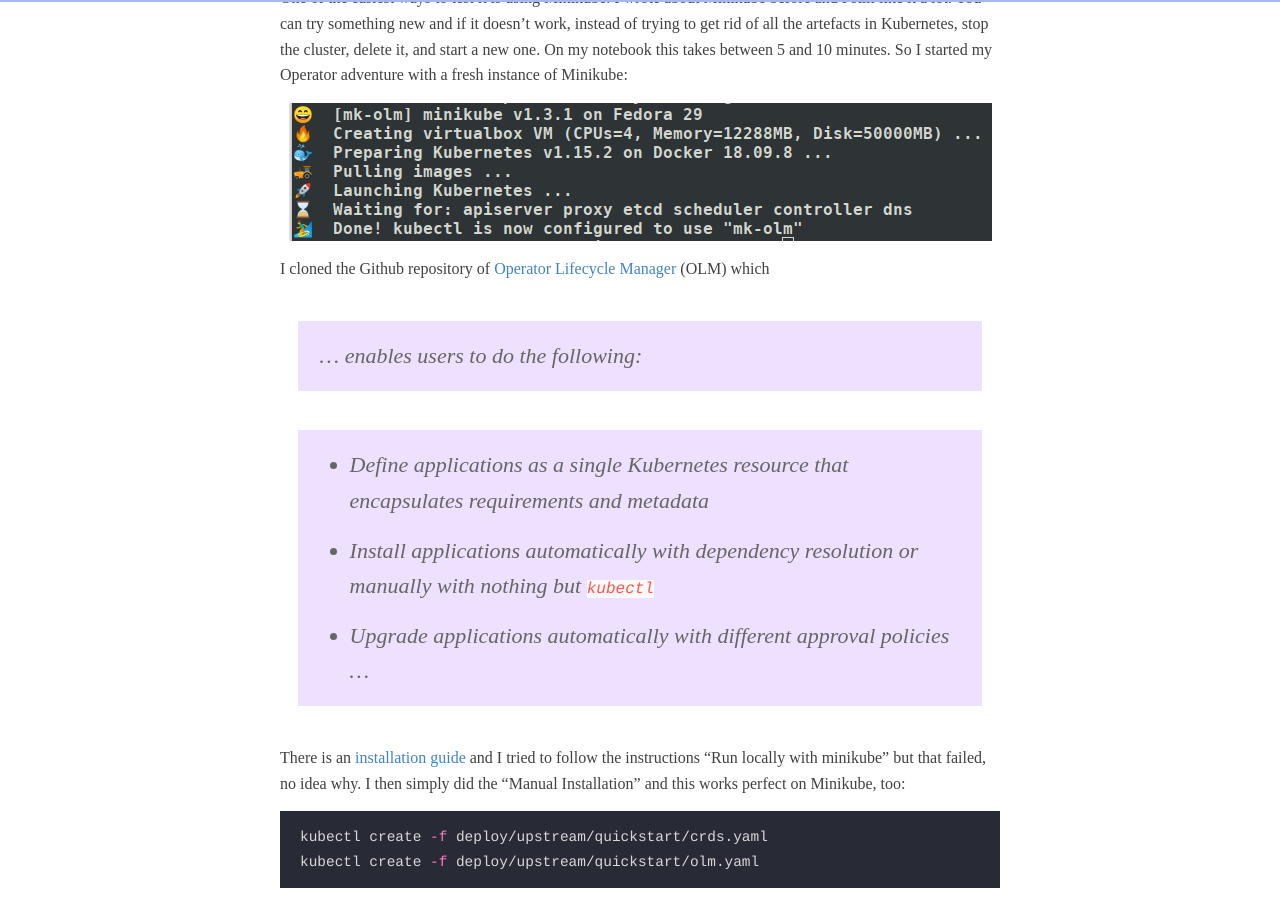
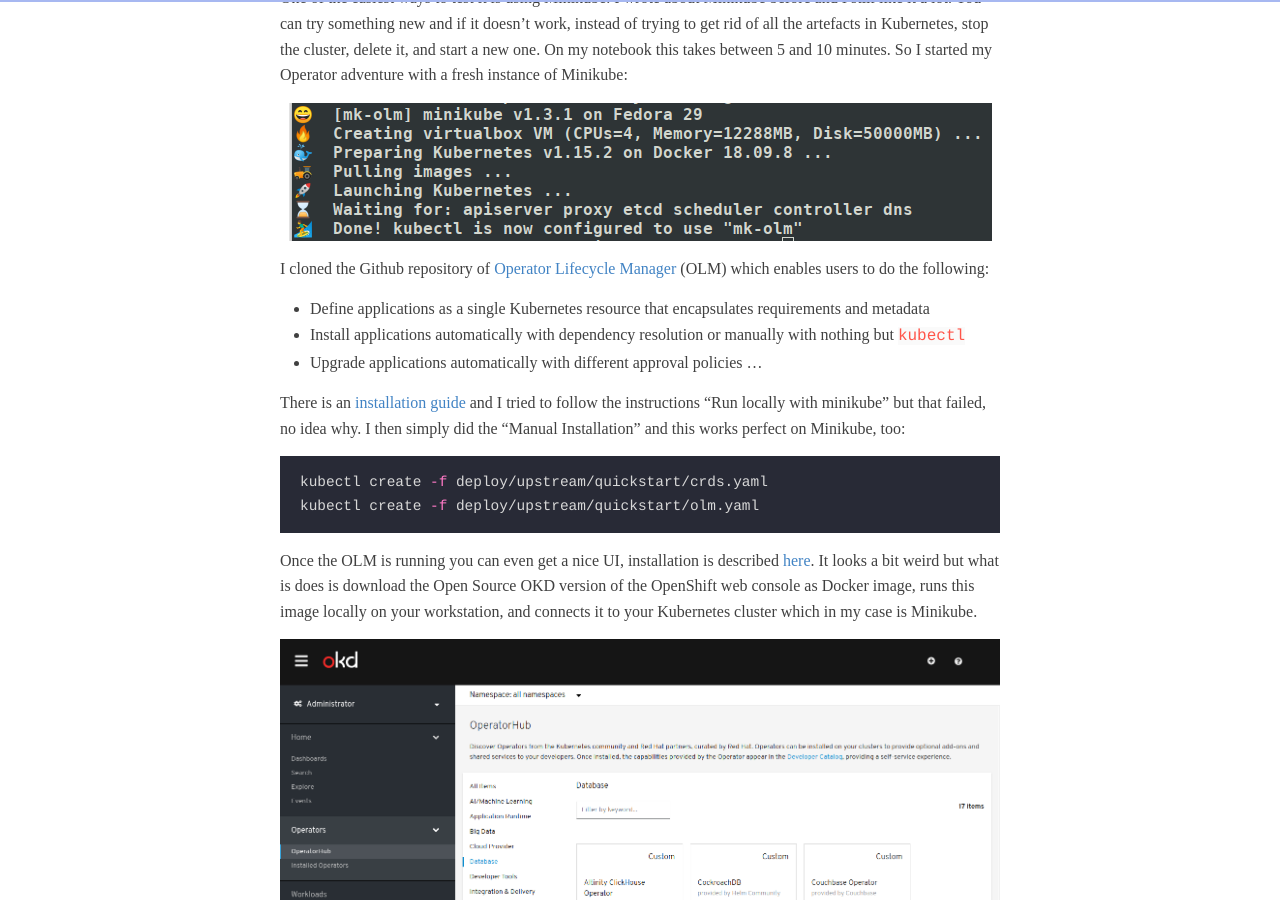
Before and after one commit to HaraldUebele/HaraldUebele.github.io, a Jekyll site: the page built from _posts/2019/2019-08-22-deploy-a-database-into-a-kubernetes-cluster-with-an-operator.md, in a window 1280 px wide and 900 px high, scrolled down 1162 px. Built offline with Jekyll 4.4.1, drawn with Linux system fonts in a browser that asks for light colours; comment, search, counter and statistics services are not loaded.

Commit message:
formatting

```diff
--- a/_posts/2019/2019-08-22-deploy-a-database-into-a-kubernetes-cluster-with-an-operator.md
+++ b/_posts/2019/2019-08-22-deploy-a-database-into-a-kubernetes-cluster-with-an-operator.md
@@ -19,15 +19,11 @@
 
 ![](/images/2019/08/selection_487.png)
 
-I cloned the Github repository of [Operator Lifecycle Manager](https://github.com/operator-framework/operator-lifecycle-manager){:target="_blank"} (OLM) which
+I cloned the Github repository of [Operator Lifecycle Manager](https://github.com/operator-framework/operator-lifecycle-manager){:target="_blank"} (OLM) which enables users to do the following:
 
-> ... enables users to do the following:
-
-> - Define applications as a single Kubernetes resource that encapsulates requirements and metadata
->
-> - Install applications automatically with dependency resolution or manually with nothing but `kubectl`
->
-> - Upgrade applications automatically with different approval policies ...
+- Define applications as a single Kubernetes resource that encapsulates requirements and metadata
+- Install applications automatically with dependency resolution or manually with nothing but `kubectl`
+- Upgrade applications automatically with different approval policies ...
 
 There is an [installation guide](https://github.com/operator-framework/operator-lifecycle-manager/blob/master/Documentation/install/install.md){:target="_blank"} and I tried to follow the instructions "Run locally with minikube" but that failed, no idea why. I then simply did the "Manual Installation" and this works perfect on Minikube, too:
 
```
